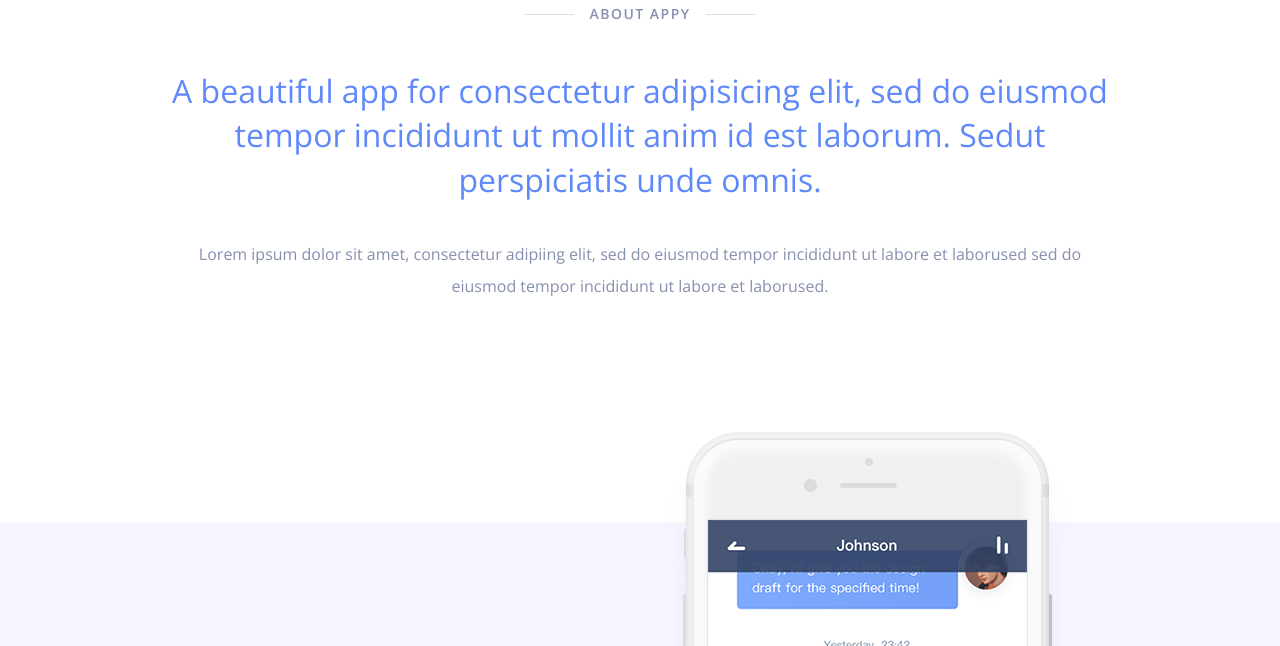
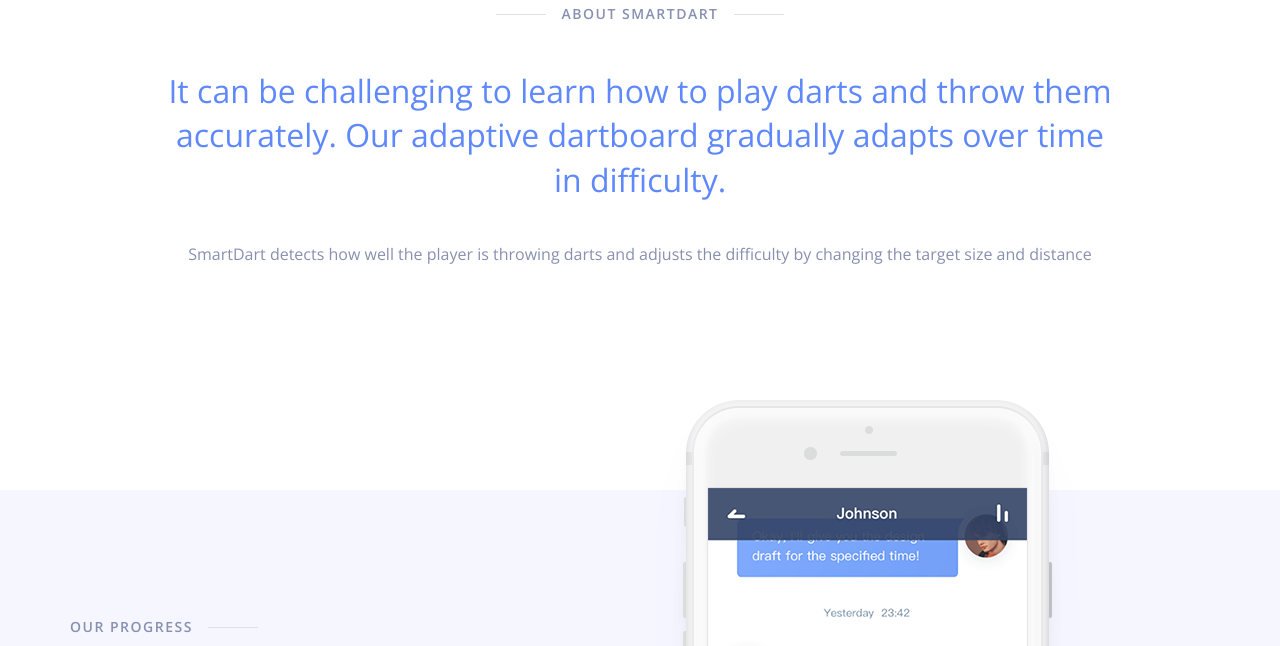
Before and after one commit to pwong11/pwong11.github.io, a plain HTML site: page index.html in a window 1280 px wide. Shown: the part 1174-1820 px from the top of the page. Drawn offline with nearby package versions, Linux system fonts and the light colour scheme.

Commit message:
changed about page

```diff
--- a/index.html
+++ b/index.html
@@ -93,11 +93,12 @@
                     <div class="page-title text-center">
                         <img src="images/about-logo.png" alt="About Logo">
                         <div class="space-20"></div>
-                        <h5 class="title">About Appy</h5>
+                        <h5 class="title">About SmartDart</h5>
                         <div class="space-30"></div>
-                        <h3 class="blue-color">A beautiful app for consectetur adipisicing elit, sed do eiusmod tempor incididunt ut mollit anim id est laborum. Sedut perspiciatis unde omnis. </h3>
+                        <h3 class="blue-color">It can be challenging to learn how to play darts and throw them accurately.
+                                                Our adaptive dartboard gradually adapts over time in difficulty. </h3>
                         <div class="space-20"></div>
-                        <p>Lorem ipsum dolor sit amet, consectetur adipiing elit, sed do eiusmod tempor incididunt ut labore et laborused sed do eiusmod tempor incididunt ut labore et laborused.</p>
+                        <p>SmartDart detects how well the player is throwing darts and adjusts the difficulty by changing the target size and distance</p>
                     </div>
                 </div>
             </div>
```
